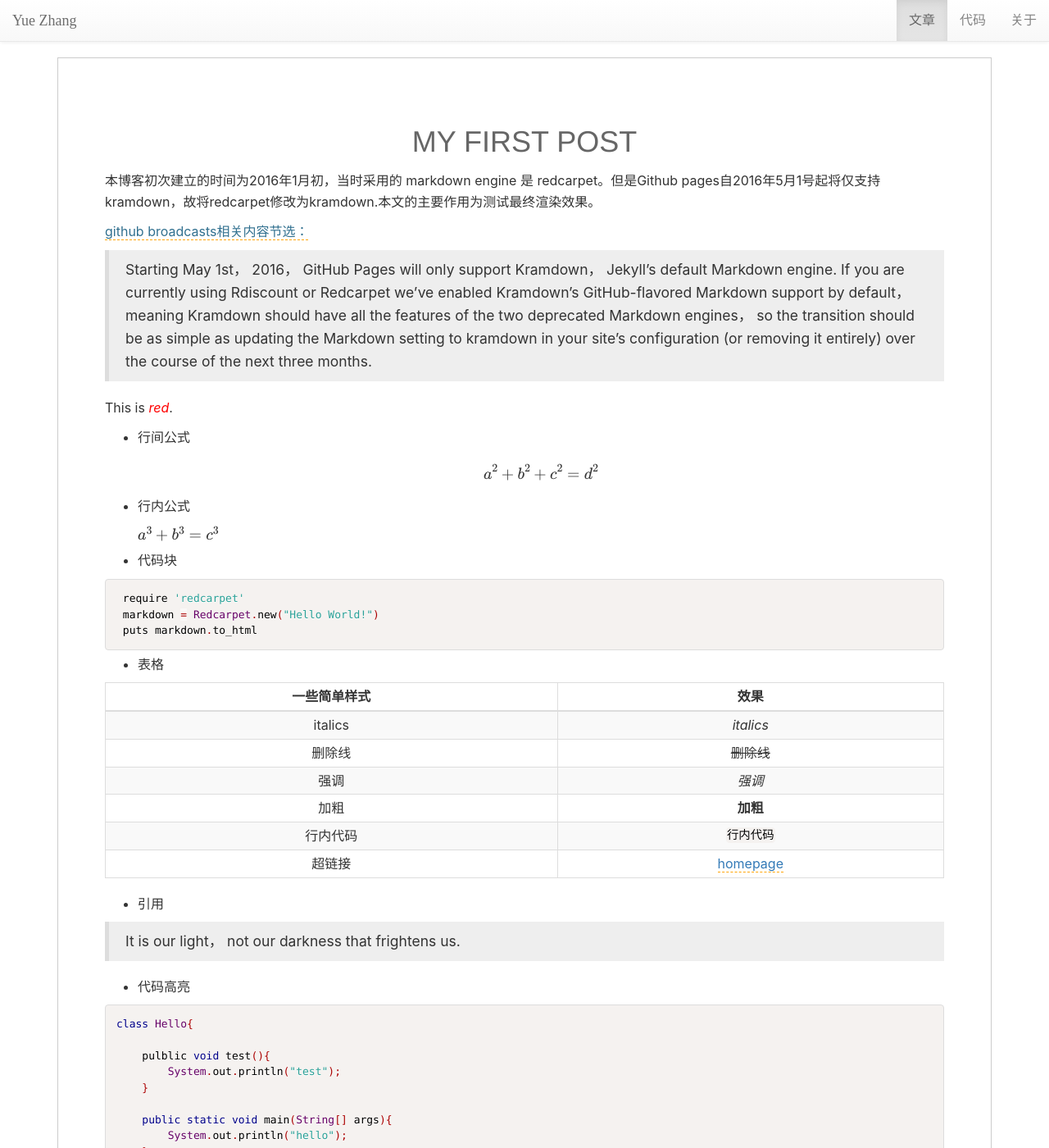
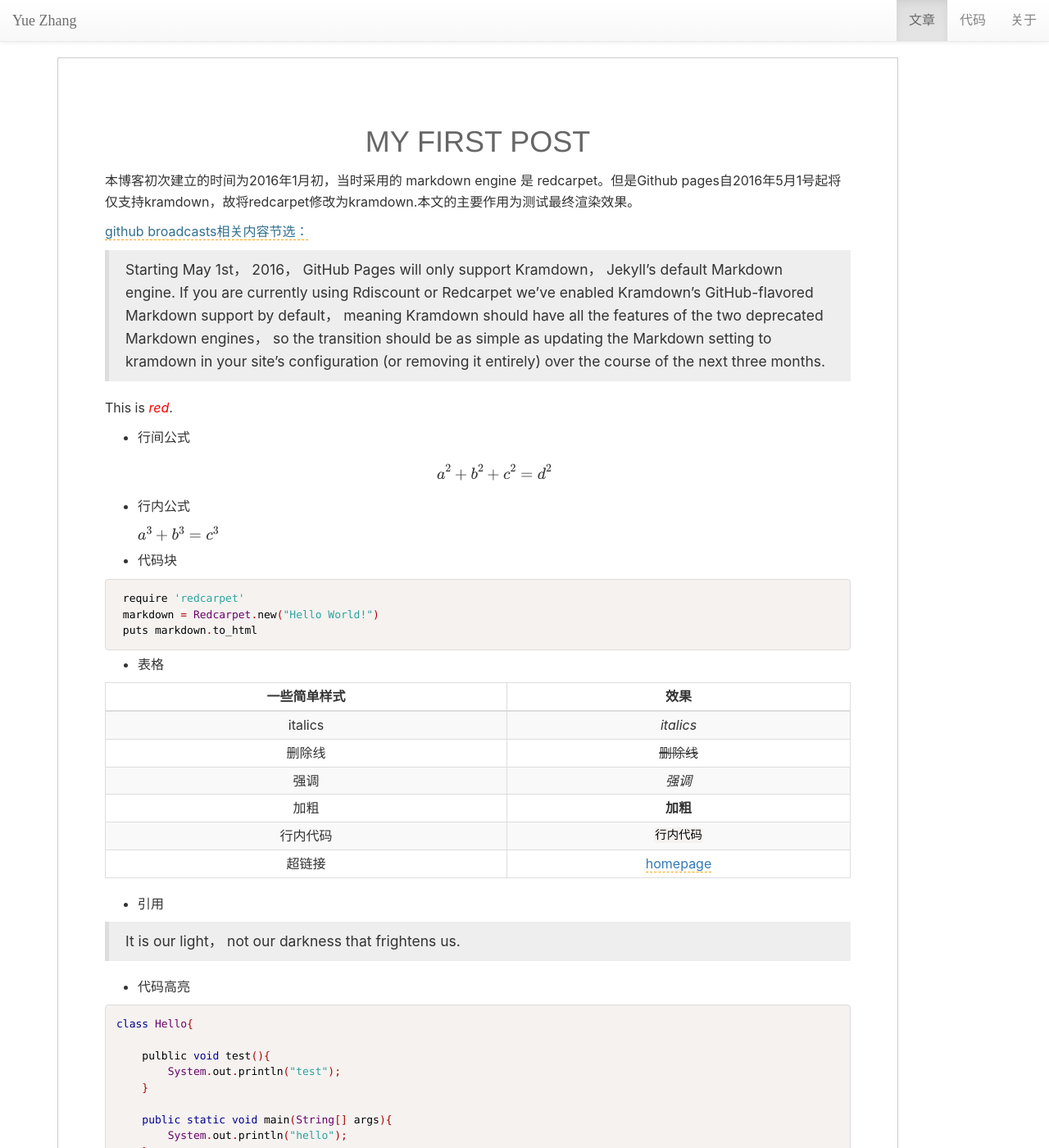
Before and after one commit to eueuy/eueuy.github.io, a Jekyll site: the page built from _posts/2016-01-14-my-first-post.md, in a window 1280 px wide and 1400 px high. Shown: the whole window at 82% size. Built offline with Jekyll 4.4.1, drawn with Linux system fonts in a browser that asks for light colours; formulas are drawn with MathJax 3.

```diff
--- a/assets/css/post.css
+++ b/assets/css/post.css
@@ -43,14 +43,12 @@
     font-family: "Linux Libertine",-apple-system,"Helvetica Neue",Helvetica,"Nimbus Sans L",Arial,"Liberation Sans","PingFang SC","Hiragino Sans GB","Source Han Sans CN","Source Han Sans SC","Microsoft YaHei","Wenquanyi Micro Hei","WenQuanYi Zen Hei","ST Heiti",SimHei,"WenQuanYi Zen Hei Sharp",sans-serif;
     border: 1px solid #ccc;
     padding: 5%;
-    width: 100%;
+    width: 90%;
 }
 .main a {
     border-bottom: 1px dashed orange;
 }
-.col-md-9 {
-    width: 100%;
-}
+
 a:hover{
     text-decoration: none;
     cursor: crosshair;
```
